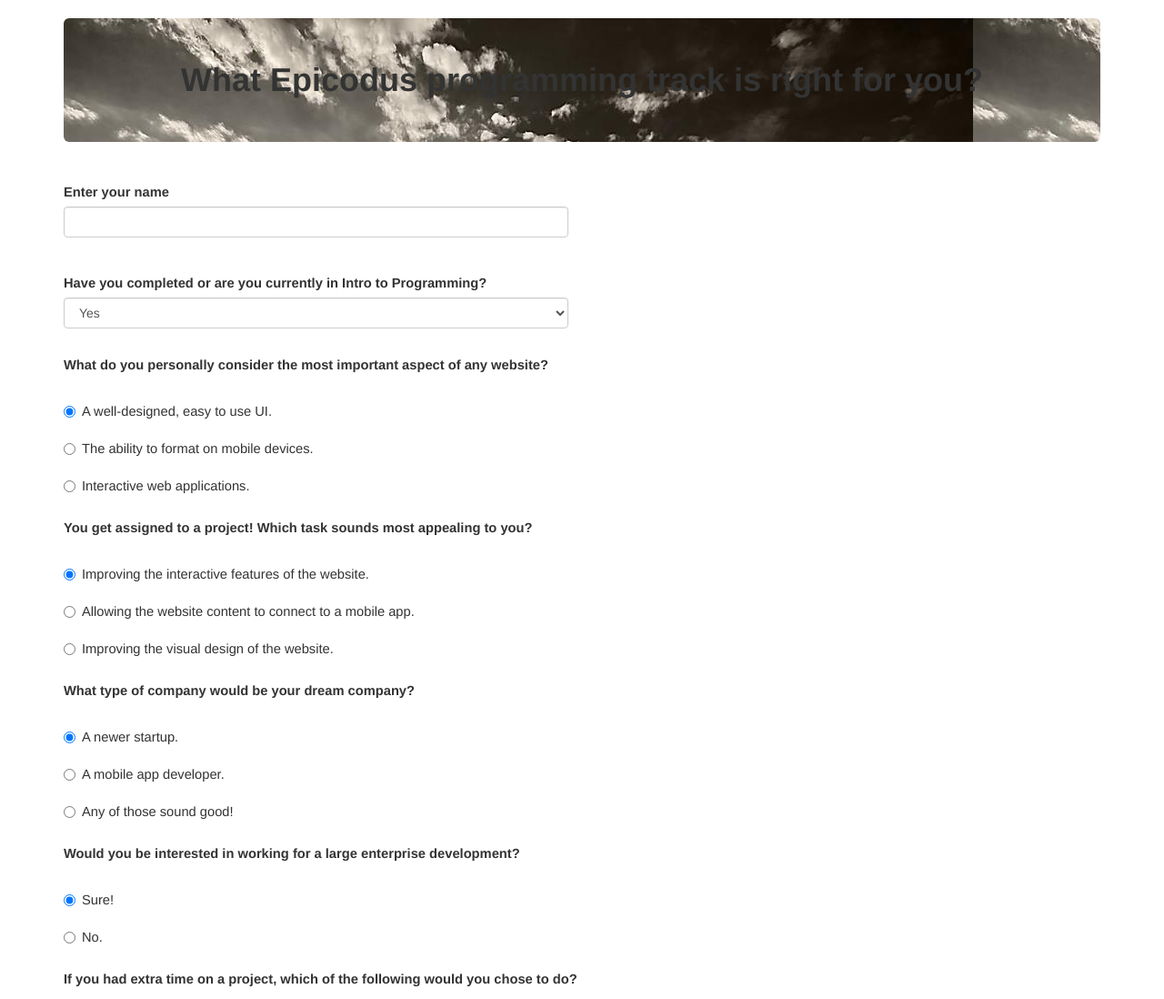
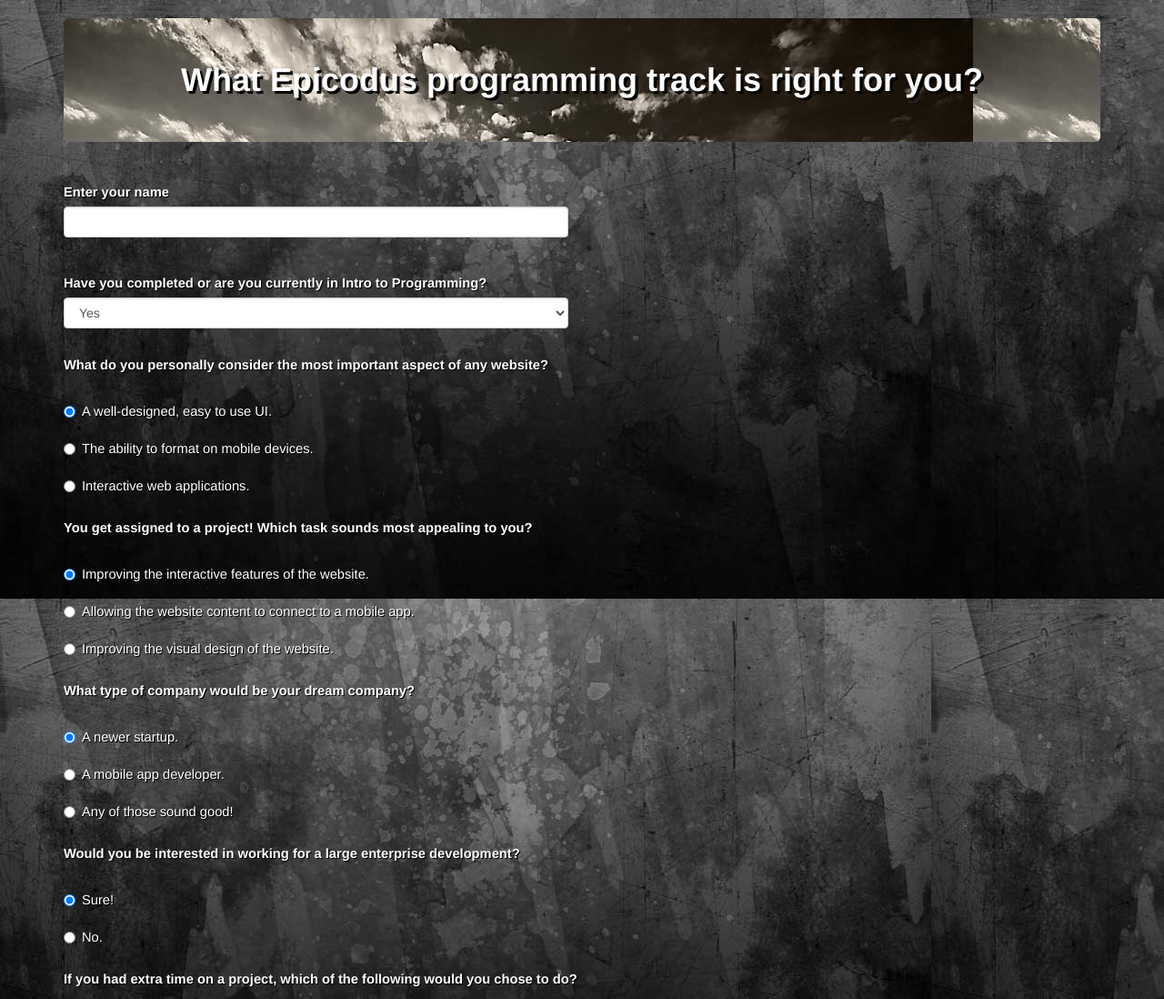
Before and after one commit to kjohnston1149/trackSuggester, a plain HTML site: page index.html in a window 1280 px wide. Shown: the top 1098 px of the page at 91% size. Drawn offline with Linux system fonts and the light colour scheme.

Commit message:
Add background image and css formatting to body

```diff
--- a/css/styles.css
+++ b/css/styles.css
@@ -1,5 +1,14 @@
 h1 {
   font-weight: bold;
+}
+
+body {
+  color: white;
+  text-shadow: 1px 1px black;
+  background-image: url(../img/background.jpg);
+  background-size: auto;
+
+
 }
 
 img {
@@ -21,6 +30,8 @@
   font-weight: bold;
 }
 
+
+
 .container{
   margin-bottom: 20px;
 }
@@ -32,9 +43,11 @@
 
 .jumbotron {
   text-align: center;
+  color: white;
+  text-shadow: 3px 3px black;
   background-image: url(../img/roadFork.jpg);
   background-size: auto;
-  text-decoration-color: white;
+
 
 }
 
@@ -55,3 +68,11 @@
 #intro {
   display: none;
 }
+
+/*Media Query*/
+
+@media only screen and (max-width: 200px) {
+  body {
+    background: lightgrey;
+  }
+}
```
Also changed, not shown: img/background.jpg (added).
